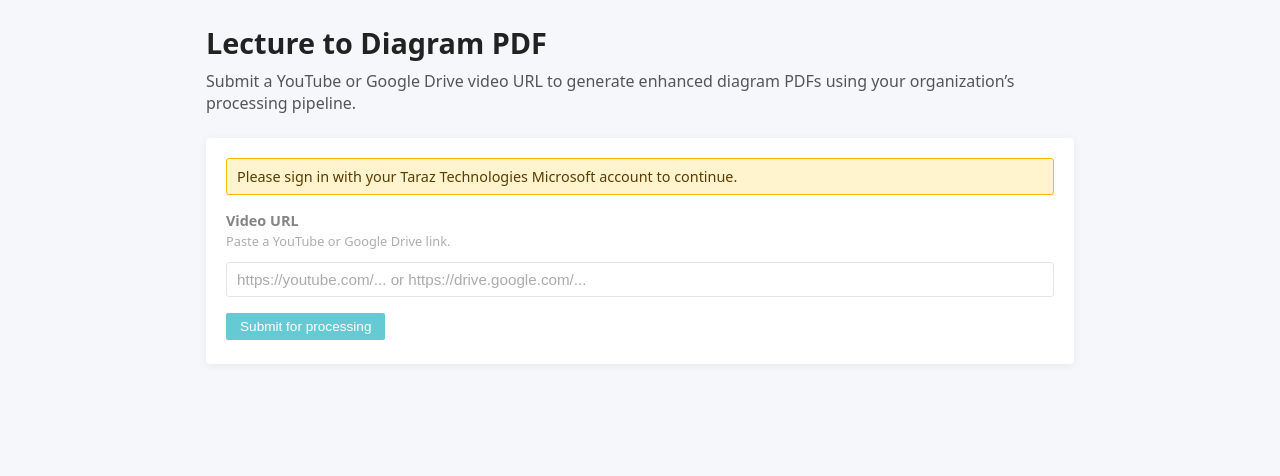
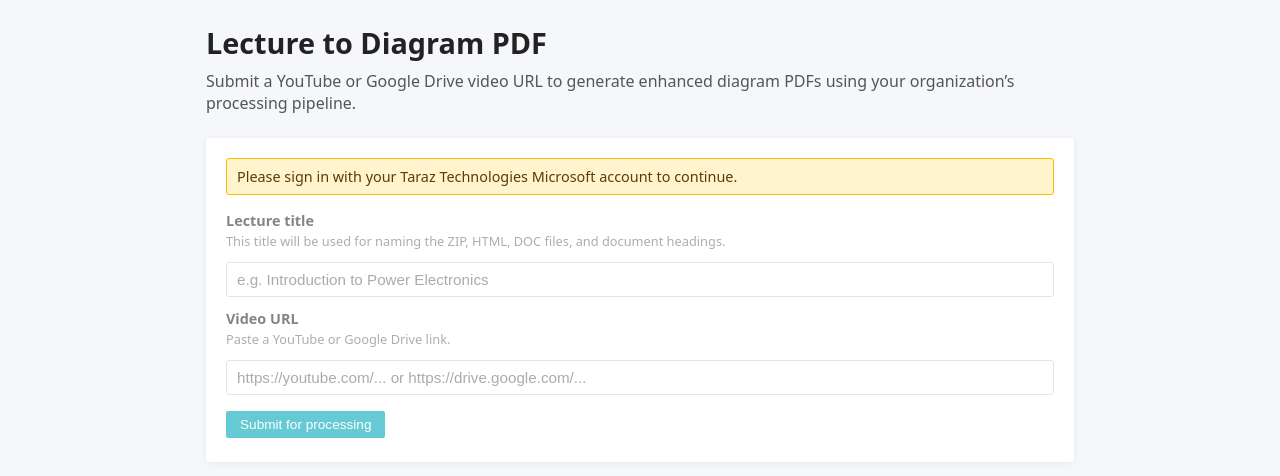
Before and after one commit to Subhan72/taraz, a plain HTML site: page index.html in a window 1280 px wide. Shown: the part 70-546 px from the top of the page. Drawn offline with Linux system fonts and the light colour scheme; a script that the page names is missing.

Commit message:
Add video title input field to video form
Added a label and input field for video title in the form.

```diff
--- a/index.html
+++ b/index.html
@@ -44,6 +44,21 @@
         </div>
 
         <form id="video-form" class="tt-form tt-form-disabled">
+          <label for="video-title" class="tt-label">
+            Lecture title
+            <span class="tt-label-sub">
+              This title will be used for naming the ZIP, HTML, DOC files, and document headings.
+            </span>
+          </label>
+          <input
+            id="video-title"
+            name="title"
+            type="text"
+            class="tt-input"
+            placeholder="e.g. Introduction to Power Electronics"
+            required
+          />
+
           <label for="video-url" class="tt-label">
             Video URL
             <span class="tt-label-sub">Paste a YouTube or Google Drive link.</span>
```
